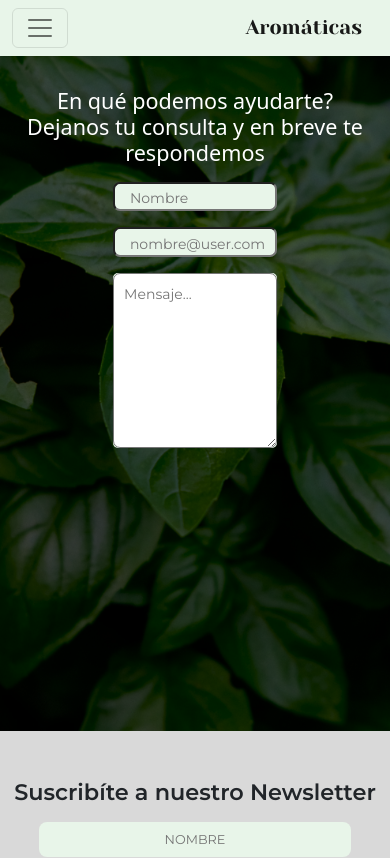
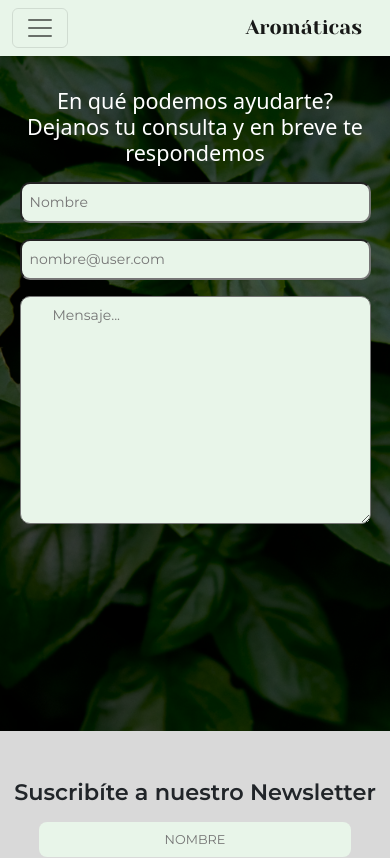
Before and after one commit to BrajhanLop/AromaticsApp, a React (Vite) app: page /contacto in a window 390 px wide. Shown: the top 858 px of the page. Built offline with nearby package versions, Linux system fonts and the light colour scheme.

Commit message:
cambios contact

```diff
--- a/src/components/styles/contacto.css
+++ b/src/components/styles/contacto.css
@@ -1,12 +1,12 @@
-form{
+form {
   font-family: "Montserrat";
   font-size: 14px;
   display: flex;
   flex-direction: column;
   align-items: center;
-    width: 60%;
+  width: 50%;
 }
-.contactContainer{
+.contactContainer {
   display: flex;
   align-items: center;
   flex-direction: column;
@@ -17,104 +17,76 @@ form{
   height: 80vh;
 }
 
-.contactTitle{
+.contactTitle {
   color: white;
   text-align: center;
   padding-top: 2rem;
 }
 
-.formContact{
+.formContact {
   display: flex;
   justify-content: center;
-    width: 40%;
+  width: 100%;
 }
 
-.input{
+.input {
   margin: 1rem 0.5rem;
   width: 100%;
   padding: 0.5rem;
   border-radius: 7px;
   text-align: start;
+  background: #E8F5E9;
+  border-radius: 10px;
 }
-.textArea{
+.textArea {
   display: flex;
   justify-content: center;
   width: 100%;
   margin: 0 3rem;
+  padding: 0.5rem;
 }
-.inputText{
-
+.inputText {
   padding-left: 0.5rem;
   padding: 0.5rem 2rem;
   border-radius: 7px;
   text-align: start;
-    width: 40%;
+  width: 100%;
+  background: #E8F5E9;
+border-radius: 10px;
 }
 
-@media (max-width: 360px) {
-    .formContact{
-       flex-direction: column;
-       align-items: center;
-    }
-    .input{
-        width: 78%;
-        margin: 0.5rem 0.5rem;
-        padding-left: 0.5rem;
-    }
-    .input::placeholder{
-        text-align: start;
-        padding-left: 0%;
-    }
-    .textArea{
-        width: 70%;
-        align-items: center;
-        margin-top: 0.5rem;
-    }
-    form{
-        display: flex;
-        flex-direction: column;
-        align-items: center;
+@media (max-width: 992px) {
+
+    form {
+      width: 65%;
     }
   }
 
 
-@media (max-width: 992px) {
-    .formContact{
-        width: 70%;
+@media (max-width: 500px) {
+  .formContact {
     flex-direction: column;
     align-items: center;
   }
-    .input{
+  .input {
     width: 100%;
-        margin: 0.5rem 0;
-        padding: 0.3rem;
-        padding-right: 0.3rem;
-        padding-left: 0.3rem;
-        padding-bottom: 0rem;
-        border-radius: 7px;
+    margin: 0.5rem 0.5rem;
+    padding-left: 0.5rem;
+  }
+  .input::placeholder {
     text-align: start;
-        background-color: #E8F5E9;
+    padding-left: 0%;
   }
-    .input::placeholder{
-        padding: 10px;
-    }
-    .textArea{
-        width: 70%;
+  .textArea {
+    width: 100%;
     align-items: center;
     margin-top: 0.5rem;
-        background-color: #E8F5E9;
-        border-radius: 5px;
+    padding: 0;
   }
-    .inputText{
-        width: 100%;
-        padding-left: 0.3rem;
-        padding: 0 0.3rem;
-        max-height: 175px;
-        padding: 10px;
-    }
-    form{
+  form {
     display: flex;
     flex-direction: column;
     align-items: center;
+    width: 90%;
   }
 }
```
Also changed, not shown: src/pages/contacto/Contacto.jsx (+32 -18 lines). Lines whose indentation alone changed are shown as unchanged.
